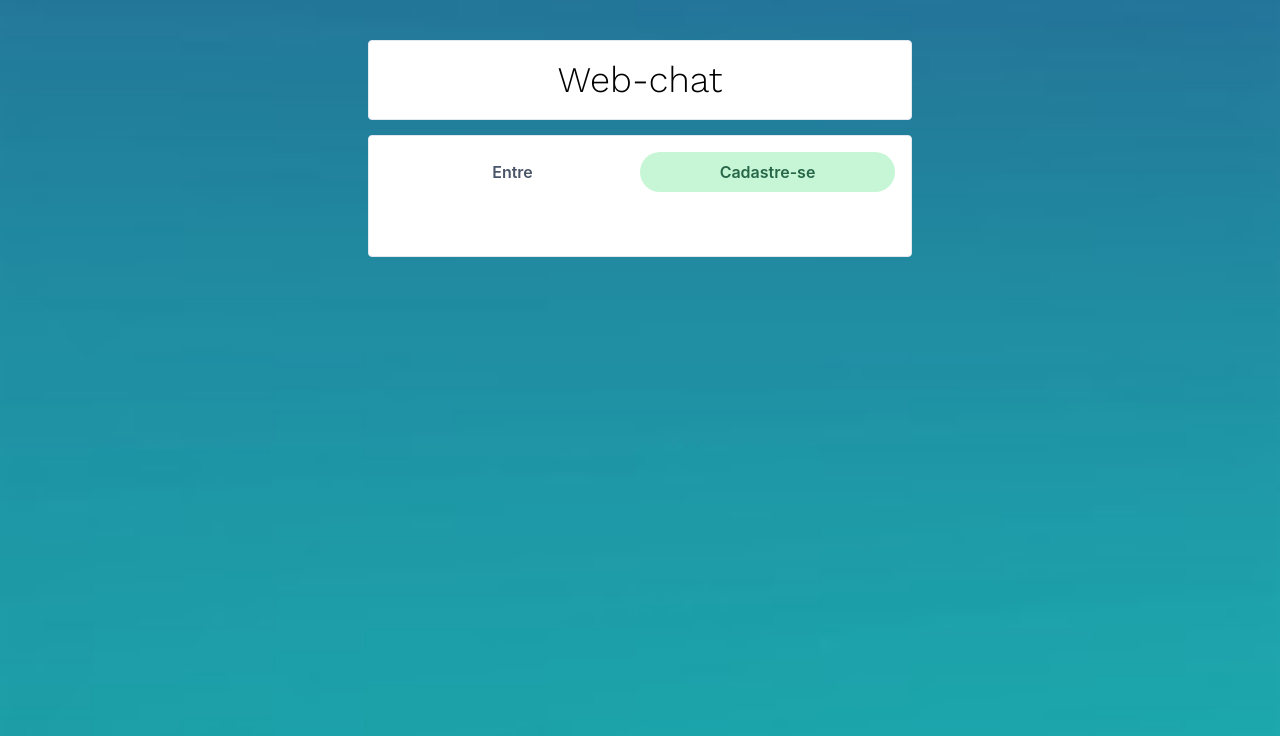
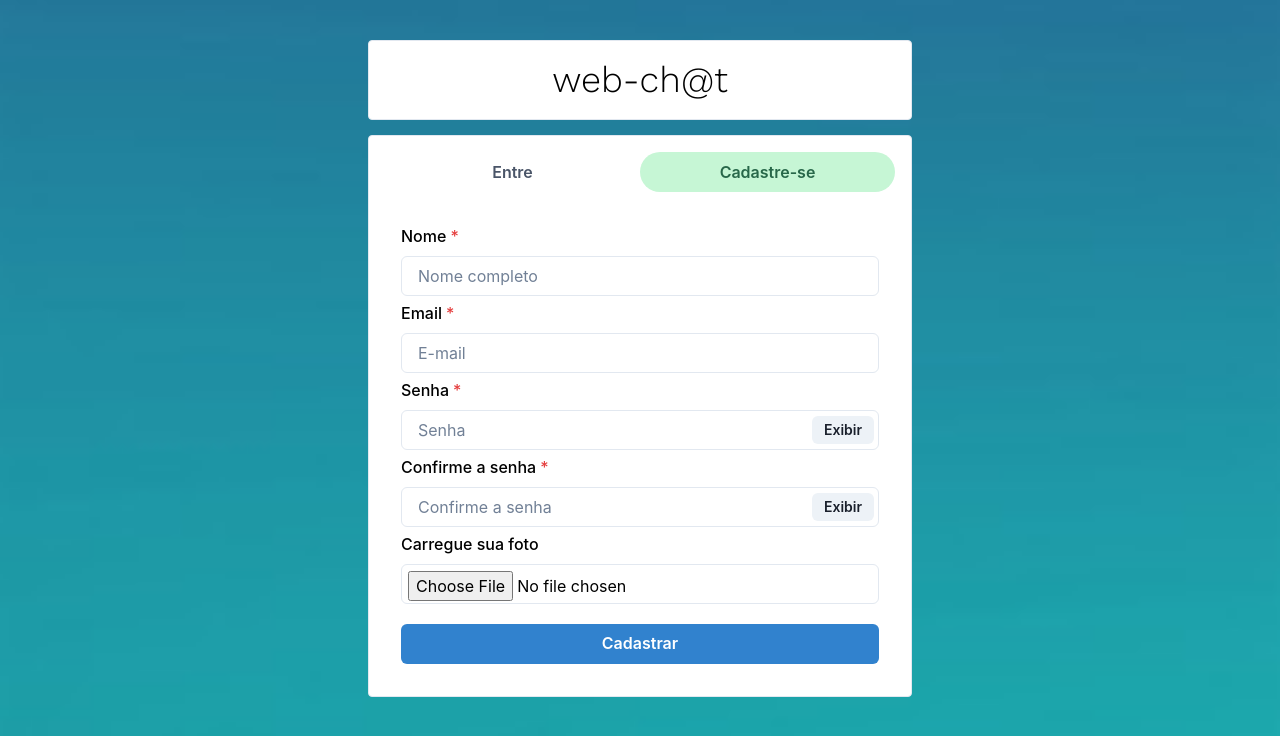
Before and after one commit to alansgoncalves/web-chat, a React (Create React App) app in the folder frontend/: page / in a window 1280 px wide. Both pictures are taken after a click on the tab "Cadastre-se". Shown: the top 736 px of the page. Built offline with nearby package versions, Linux system fonts and the light colour scheme.

Commit message:
feat: create sign up form

```diff
--- a/frontend/src/Pages/HomePage.js
+++ b/frontend/src/Pages/HomePage.js
@@ -19,7 +19,7 @@
         borderWidth="1px"
       >
         <Text fontSize="4xl" fontFamily="Work sans" color="black">
-          Web-chat
+          web-ch@t
         </Text>
       </Box>
       <Box bg="white" w="100%" p={4} borderRadius="base" borderWidth="1px">
--- a/frontend/src/components/Authentication/Signup.js
+++ b/frontend/src/components/Authentication/Signup.js
@@ -1,8 +1,88 @@
-import { VStack } from "@chakra-ui/react";
-import React from "react";
+import { FormControl, FormLabel } from "@chakra-ui/form-control";
+import { Input, InputGroup, InputRightElement } from "@chakra-ui/input";
+import { VStack } from "@chakra-ui/layout";
+import { Button } from "@chakra-ui/react";
+import React, { useState } from "react";
 
 const Signup = () => {
-  return <VStack spacing="5px">Cadastre-se</VStack>;
+  const [show, setShow] = useState(false);
+  const [name, setName] = useState();
+  const [email, setEmail] = useState();
+  const [password, setPassword] = useState();
+  const [confirmPassword, setConfirmPassword] = useState();
+  const [pic, setPic] = useState();
+
+  const handleClick = () => setShow(!show);
+
+  const postDetails = (pics) => {};
+
+  const submitHandler = () => {};
+
+  return (
+    <VStack spacing="5px" color="black">
+      <FormControl id="first-name" isRequired>
+        <FormLabel>Nome</FormLabel>
+        <Input
+          placeholder="Nome completo"
+          onChange={(e) => setName(e.target.value)}
+        />
+      </FormControl>
+      <FormControl id="email" isRequired>
+        <FormLabel>Email</FormLabel>
+        <Input
+          placeholder="E-mail"
+          onChange={(e) => setEmail(e.target.value)}
+        />
+      </FormControl>
+      <FormControl id="password" isRequired>
+        <FormLabel>Senha</FormLabel>
+        <InputGroup>
+          <Input
+            type={show ? "text" : "password"}
+            placeholder="Senha"
+            onChange={(e) => setPassword(e.target.value)}
+          />
+          <InputRightElement width="4.5rem">
+            <Button h="1.75rem" size="sm" onClick={handleClick}>
+              {show ? "Esconder" : "Exibir"}
+            </Button>
+          </InputRightElement>
+        </InputGroup>
+      </FormControl>
+      <FormControl id="password" isRequired>
+        <FormLabel>Confirme a senha</FormLabel>
+        <InputGroup>
+          <Input
+            type={show ? "text" : "password"}
+            placeholder="Confirme a senha"
+            onChange={(e) => setConfirmPassword(e.target.value)}
+          />
+          <InputRightElement width="4.5rem">
+            <Button h="1.75rem" size="sm" onClick={handleClick}>
+              {show ? "Esconder" : "Exibir"}
+            </Button>
+          </InputRightElement>
+        </InputGroup>
+      </FormControl>
+      <FormControl id="pic">
+        <FormLabel>Carregue sua foto</FormLabel>
+        <Input
+          type="file"
+          p={1.5}
+          accept="image/*"
+          onChange={(e) => postDetails(e.target.files[0])}
+        />
+      </FormControl>
+      <Button
+        colorScheme="blue"
+        width="100%"
+        style={{ marginTop: 15 }}
+        onClick={submitHandler}
+      >
+        Cadastrar
+      </Button>
+    </VStack>
+  );
 };
 
 export default Signup;
```
